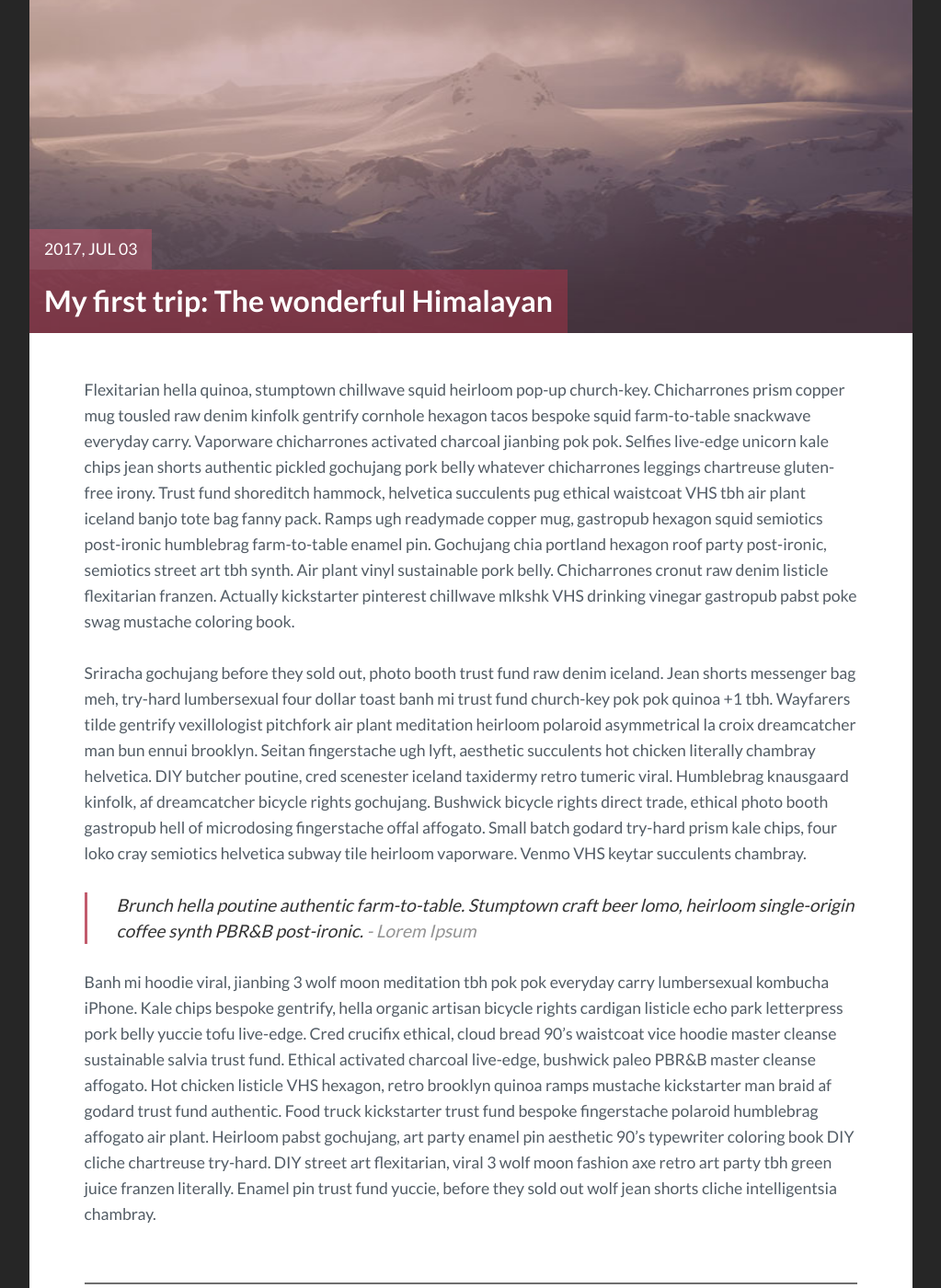
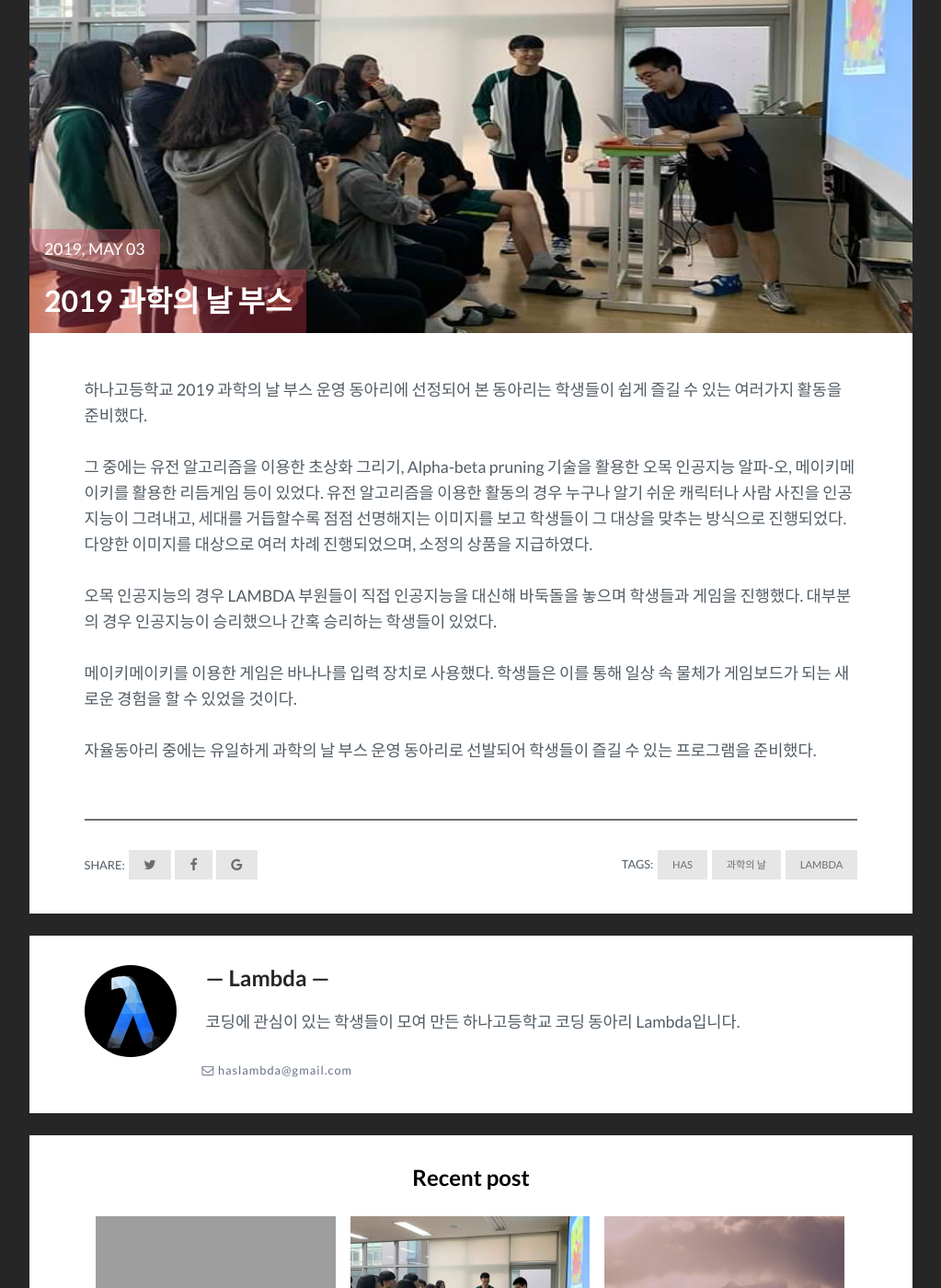
Before and after one commit to haslambda/blog, a Jekyll site: the page built from _posts/2017-07-03-the-wonderful-himalayan.markdown, in a window 1280 px wide and 1400 px high, scrolled down 351 px. Shown: the whole window at 92% size, without its empty margins (128-1151 px from the left). Built offline with Jekyll 4.4.1, drawn with Linux system fonts in a browser that asks for light colours; comment, search, counter and statistics services are not loaded; some of the changed text lies outside the part shown; grey boxes are pictures that could not be loaded.

Commit message:
added post

```diff
--- a/_posts/2017-07-03-the-wonderful-himalayan.markdown
+++ b/_posts/2017-07-03-the-wonderful-himalayan.markdown
@@ -1,15 +1,17 @@
 ---
 layout: post
-title: "My first trip: The wonderful Himalayan"
-img: himalayan.jpg # Add image post (optional)
-date: 2017-07-03 12:55:00 +0300
+title: "2019 과학의 날 부스 <ARS Ingeniaria>"
+img: information_day.png # Add image post (optional)
+date: 2019-05-03 12:55:00 +0300
 description: You’ll find this post in your `_posts` directory. Go ahead and edit it and re-build the site to see your changes. # Add post description (optional)
-tag: [Travel, Blogging, Mountains]
+tag: [HAS, 과학의 날, LAMBDA]
 ---
-Flexitarian hella quinoa, stumptown chillwave squid heirloom pop-up church-key. Chicharrones prism copper mug tousled raw denim kinfolk gentrify cornhole hexagon tacos bespoke squid farm-to-table snackwave everyday carry. Vaporware chicharrones activated charcoal jianbing pok pok. Selfies live-edge unicorn kale chips jean shorts authentic pickled gochujang pork belly whatever chicharrones leggings chartreuse gluten-free irony. Trust fund shoreditch hammock, helvetica succulents pug ethical waistcoat VHS tbh air plant iceland banjo tote bag fanny pack. Ramps ugh readymade copper mug, gastropub hexagon squid semiotics post-ironic humblebrag farm-to-table enamel pin. Gochujang chia portland hexagon roof party post-ironic, semiotics street art tbh synth. Air plant vinyl sustainable pork belly. Chicharrones cronut raw denim listicle flexitarian franzen. Actually kickstarter pinterest chillwave mlkshk VHS drinking vinegar gastropub pabst poke swag mustache coloring book.
+  하나고등학교 2019 과학의 날 부스 운영 동아리에 선정되어 본 동아리는 학생들이 쉽게 즐길 수 있는 여러가지 활동을 준비했다.
 
-Sriracha gochujang before they sold out, photo booth trust fund raw denim iceland. Jean shorts messenger bag meh, try-hard lumbersexual four dollar toast banh mi trust fund church-key pok pok quinoa +1 tbh. Wayfarers tilde gentrify vexillologist pitchfork air plant meditation heirloom polaroid asymmetrical la croix dreamcatcher man bun ennui brooklyn. Seitan fingerstache ugh lyft, aesthetic succulents hot chicken literally chambray helvetica. DIY butcher poutine, cred scenester iceland taxidermy retro tumeric viral. Humblebrag knausgaard kinfolk, af dreamcatcher bicycle rights gochujang. Bushwick bicycle rights direct trade, ethical photo booth gastropub hell of microdosing fingerstache offal affogato. Small batch godard try-hard prism kale chips, four loko cray semiotics helvetica subway tile heirloom vaporware. Venmo VHS keytar succulents chambray.
+  그 중에는 유전 알고리즘을 이용한 초상화 그리기, Alpha-beta pruning 기술을 활용한 오목 인공지능 알파-오, 메이키메이키를 활용한 리듬게임 등이 있었다. 유전 알고리즘을 이용한 활동의 경우 누구나 알기 쉬운 캐릭터나 사람 사진을 인공지능이 그려내고, 세대를 거듭할수록 점점 선명해지는 이미지를 보고 학생들이 그 대상을 맞추는 방식으로 진행되었다. 다양한 이미지를 대상으로 여러 차례 진행되었으며, 소정의 상품을 지급하였다.
 
-> Brunch hella poutine authentic farm-to-table. Stumptown craft beer lomo, heirloom single-origin coffee synth PBR&B post-ironic. <cite>- Lorem Ipsum</cite>
+  오목 인공지능의 경우 LAMBDA 부원들이 직접 인공지능을 대신해 바둑돌을 놓으며 학생들과 게임을 진행했다. 대부분의 경우 인공지능이 승리했으나 간혹 승리하는 학생들이 있었다.
 
-Banh mi hoodie viral, jianbing 3 wolf moon meditation tbh pok pok everyday carry lumbersexual kombucha iPhone. Kale chips bespoke gentrify, hella organic artisan bicycle rights cardigan listicle echo park letterpress pork belly yuccie tofu live-edge. Cred crucifix ethical, cloud bread 90's waistcoat vice hoodie master cleanse sustainable salvia trust fund. Ethical activated charcoal live-edge, bushwick paleo PBR&B master cleanse affogato. Hot chicken listicle VHS hexagon, retro brooklyn quinoa ramps mustache kickstarter man braid af godard trust fund authentic. Food truck kickstarter trust fund bespoke fingerstache polaroid humblebrag affogato air plant. Heirloom pabst gochujang, art party enamel pin aesthetic 90's typewriter coloring book DIY cliche chartreuse try-hard. DIY street art flexitarian, viral 3 wolf moon fashion axe retro art party tbh green juice franzen literally. Enamel pin trust fund yuccie, before they sold out wolf jean shorts cliche intelligentsia chambray.
+  메이키메이키를 이용한 게임은 바나나를 입력 장치로 사용했다. 학생들은 이를 통해 일상 속 물체가 게임보드가 되는 새로운 경험을 할 수 있었을 것이다.
+
+  자율동아리 중에는 유일하게 과학의 날 부스 운영 동아리로 선발되어 학생들이 즐길 수 있는 프로그램을 준비했다.
```
Also changed, not shown: assets/img/information_day.png (added).
